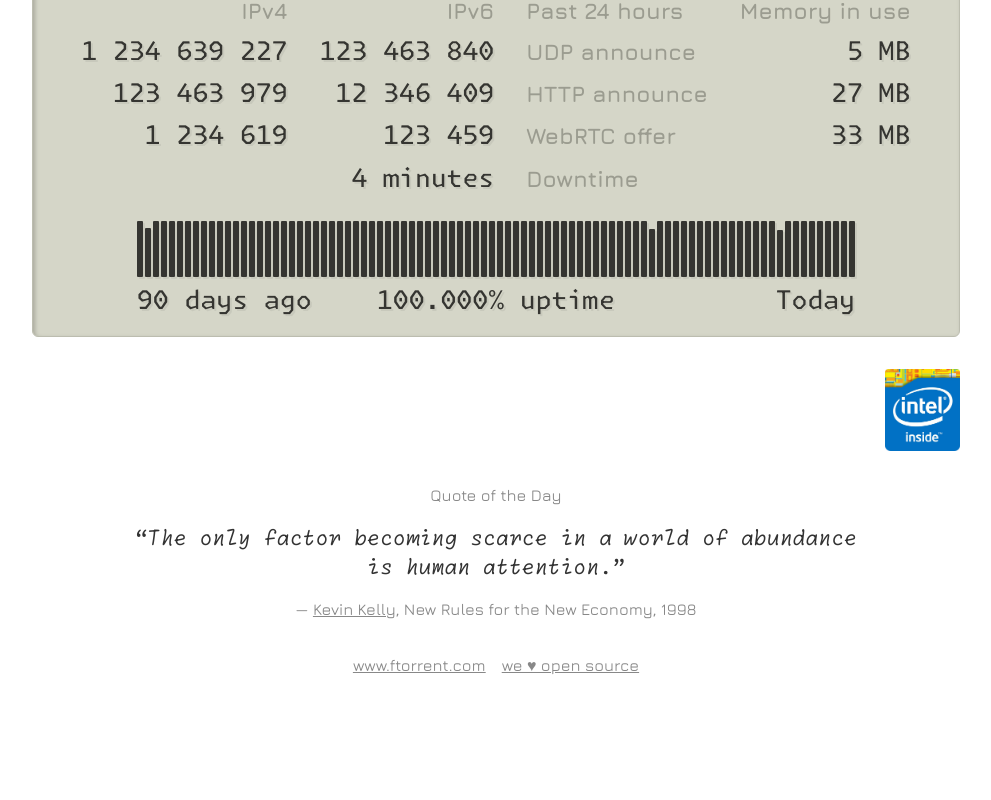
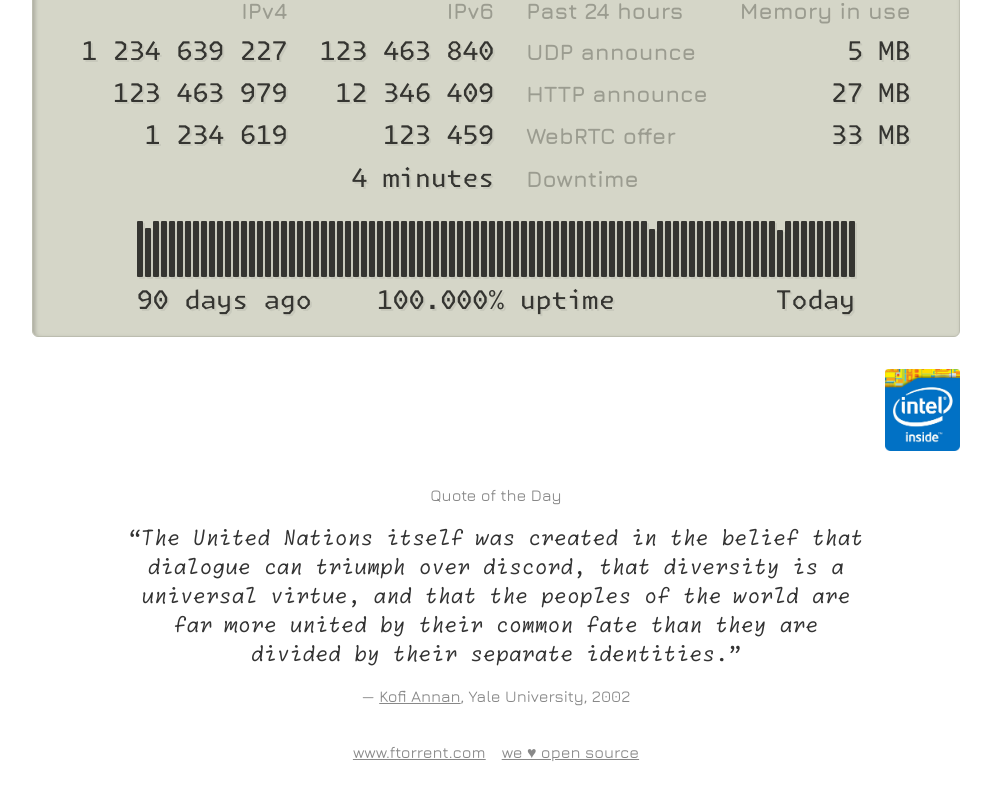
Before and after one commit to zootella/ftorrent, a Vue app in the folder open/page/: page / in a window 1280 px wide. Shown: the part 647-1447 px from the top of the page, without its empty margins (144-1135 px from the left). Before the commit the page ends 1388 px from the top, so only its background shows below. Built offline with nearby package versions, Linux system fonts and the light colour scheme.

Commit message:
quotes block done and curling fixed

```diff
--- a/open/page/src/components/Quote.vue
+++ b/open/page/src/components/Quote.vue
@@ -5,148 +5,7 @@ Between the fall of the Berlin Wall and the burst of the dot-com bubble, somethi
 
 These are their words.
 */
-const quotes = [
-{
-text: 'The world is now enmeshed in webs of telecommunication networks consisting of millions of tiny threads, or capillaries, that not only transmit information of all kinds at lightning speed, but also convey integrated models of social, political and economic behavior.',
-author: 'Václav Havel',
-url: 'https://en.wikipedia.org/wiki/V%C3%A1clav_Havel',
-context: 'Harvard commencement, 1995',
-},
-{
-text: 'The central political task of the final years of this century is the creation of a new model of coexistence among the various cultures, peoples, races and religious spheres within a single interconnected civilization.',
-author: 'Václav Havel',
-url: 'https://en.wikipedia.org/wiki/V%C3%A1clav_Havel',
-context: 'Liberty Medal acceptance, 1994',
-},
-{
-text: 'Our conscience must catch up to our reason, otherwise we are lost.',
-author: 'Václav Havel',
-url: 'https://en.wikipedia.org/wiki/V%C3%A1clav_Havel',
-context: 'Harvard commencement, 1995',
-},
-{
-text: 'The web is more a social creation than a technical one. I designed it for a social effect — to help people work together — and not as a technical toy.',
-author: 'Tim Berners-Lee',
-url: 'https://en.wikipedia.org/wiki/Tim_Berners-Lee',
-context: 'Weaving the Web, 1999',
-},
-{
-text: `Allowing everybody to write their own web page and express some vision of what is true and right — whether that\u2019s a car accident yesterday or how the universe is run — gives us this decentralized, distributed quest for truth, harmony, and understanding.`,
-author: 'Tim Berners-Lee',
-url: 'https://en.wikipedia.org/wiki/Tim_Berners-Lee',
-context: 'UU World interview, 1999',
-},
-{
-text: 'These networks of distributed intelligence will allow us to share information, to connect, and to communicate as a global community. From these connections we will derive robust and sustainable economic progress, strong democracies, better solutions to global and local environmental challenges, improved health care, and — ultimately — a greater sense of shared stewardship of our small planet.',
-author: 'Al Gore',
-url: 'https://en.wikipedia.org/wiki/Al_Gore',
-context: 'Address to the ITU, Buenos Aires, 1994',
-},
-{
-text: 'I see a new Athenian Age of democracy forged in the fora the GII will create.',
-author: 'Al Gore',
-url: 'https://en.wikipedia.org/wiki/Al_Gore',
-context: 'Address to the ITU, Buenos Aires, 1994',
-},
-{
-text: 'We will create a civilization of the Mind in Cyberspace. May it be more humane and fair than the world your governments have made before.',
-author: 'John Perry Barlow',
-url: 'https://en.wikipedia.org/wiki/John_Perry_Barlow',
-context: 'A Declaration of the Independence of Cyberspace, 1996',
-},
-{
-text: 'More than ever before in human history, we share a common destiny. We can master it only if we face it together.',
-author: 'Kofi Annan',
-url: 'https://en.wikipedia.org/wiki/Kofi_Annan',
-context: 'United Nations, late 1990s',
-},
-{
-text: 'It has been said that arguing against globalization is like arguing against the laws of gravity.',
-author: 'Kofi Annan',
-url: 'https://en.wikipedia.org/wiki/Kofi_Annan',
-context: 'Millennium Report, 2000',
-},
-{
-text: 'The United Nations itself was created in the belief that dialogue can triumph over discord, that diversity is a universal virtue, and that the peoples of the world are far more united by their common fate than they are divided by their separate identities.',
-author: 'Kofi Annan',
-url: 'https://en.wikipedia.org/wiki/Kofi_Annan',
-context: 'Yale University, 2002',
-},
-{
-text: 'The future of the Net is connected to the future of community, democracy, education, science, and intellectual life — some of the human institutions people hold most dear.',
-author: 'Howard Rheingold',
-url: 'https://en.wikipedia.org/wiki/Howard_Rheingold',
-context: 'The Virtual Community, 1993',
-},
-{
-text: 'The Net offers us a chance to take charge of our own lives and to redefine our role as citizens of local communities and of a global society.',
-author: 'Esther Dyson',
-url: 'https://en.wikipedia.org/wiki/Esther_Dyson',
-context: 'Release 2.0, 1997',
-},
-{
-text: 'The Net will celebrate human nature and human diversity if we do it right.',
-author: 'Esther Dyson',
-url: 'https://en.wikipedia.org/wiki/Esther_Dyson',
-context: 'Release 2.0, 1997',
-},
-{
-text: 'Globalization genuinely means interdependence, which means none of us who are fortunate can any longer help ourselves unless we are prepared to help our neighbors.',
-author: 'Bill Clinton',
-url: 'https://en.wikipedia.org/wiki/Bill_Clinton',
-context: 'World Economic Forum, Davos, 2000',
-},
-{
-text: 'Being digital is positive. It can flatten organizations, globalize society, decentralize control, and help harmonize people.',
-author: 'Nicholas Negroponte',
-url: 'https://en.wikipedia.org/wiki/Nicholas_Negroponte',
-context: 'Being Digital, 1995',
-},
-{
-text: 'Of all the endeavors we humans are now engaged in, perhaps the grandest of them all is the steady weaving together of our lives, minds, and artifacts into a global-scale network.',
-author: 'Kevin Kelly',
-url: 'https://en.wikipedia.org/wiki/Kevin_Kelly_(editor)',
-context: 'New Rules for the New Economy, 1998',
-},
-{
-text: 'The only factor becoming scarce in a world of abundance is human attention.',
-author: 'Kevin Kelly',
-url: 'https://en.wikipedia.org/wiki/Kevin_Kelly_(editor)',
-context: 'New Rules for the New Economy, 1998',
-},
-{
-text: 'We reject kings, presidents and voting. We believe in rough consensus and running code.',
-author: 'David Clark',
-url: 'https://en.wikipedia.org/wiki/David_D._Clark',
-context: 'IETF, 1992',
-},
-{
-text: 'In Cyberspace, the First Amendment is a local ordinance.',
-author: 'Mitch Kapor',
-url: 'https://en.wikipedia.org/wiki/Mitch_Kapor',
-context: `Foreword to The Big Dummy\u2019s Guide to the Internet, 1993`,
-},
-{
-text: 'In the Cold War, the most frequently asked question was \u201CHow big is your missile?\u201D In globalization, the most frequently asked question is \u201CHow fast is your modem?\u201D',
-author: 'Thomas Friedman',
-url: 'https://en.wikipedia.org/wiki/Thomas_Friedman',
-context: 'The Lexus and the Olive Tree, 1999',
-},
-{
-text: 'The Net interprets censorship as damage and routes around it.',
-author: 'John Gilmore',
-url: 'https://en.wikipedia.org/wiki/John_Gilmore_(activist)',
-context: 'TIME magazine, 1993',
-},
-{
-text: 'The information superhighway is more than a shortcut to every book in the Library of Congress. It is creating a totally new, global social fabric.',
-author: 'Nicholas Negroponte',
-url: 'https://en.wikipedia.org/wiki/Nicholas_Negroponte',
-context: 'Being Digital, 1995',
-},
-]
-
-const quotes2 = `
+const quoteBlock = `
 The world is now enmeshed in webs of telecommunication networks consisting of millions of tiny threads, or capillaries, that not only transmit information of all kinds at lightning speed, but also convey integrated models of social, political and economic behavior.
 Václav Havel
 https://en.wikipedia.org/wiki/V%C3%A1clav_Havel
@@ -267,7 +126,7 @@ https://en.wikipedia.org/wiki/Mitch_Kapor
 Foreword to The Big Dummy's Guide to the Internet, 1993
 0.5961122632485145
 
-In the Cold War, the most frequently asked question was 'How big is your missile?' In globalization, the most frequently asked question is 'How fast is your modem?'
+In the Cold War, the most frequently asked question was "How big is your missile?" In globalization, the most frequently asked question is "How fast is your modem?"
 Thomas Friedman
 https://en.wikipedia.org/wiki/Thomas_Friedman
 The Lexus and the Olive Tree, 1999
@@ -286,20 +145,62 @@ Being Digital, 1995
 0.35994851644267223
 `
 
-// Pick quote by UTC day number
-const day = Math.floor(Date.now() / 86_400_000)
-const quote = quotes[day % quotes.length]
+function makeRandom() {//if you add more quotes, here's how to make new random sorting orders for them
+	let s = '\n'
+	for (let i = 0; i < 50; i++) {
+		s += `${Math.random()}\n`
+	}
+	console.log(s)
+}
+
+function formatQuote(s) {
+	return s
+		.replace(/\s*--\s*/g, ' \u2014 ') // -- → em-dash, space-padded so the monospaced glyph isn't crowded
+		.replace(/(^|[\s\u2014(\[{])"/g, '$1\u2018') // opening " → curly open single (demoted so it nests inside the outer double quotes)
+		.replace(/"/g, '\u2019') // remaining " → curly close single
+		.replace(/(^|[\s\u2014(\[{])'/g, '$1\u2018') // opening ' → curly open single
+		.replace(/'/g, '\u2019') // remaining ' → curly close single, also the apostrophe glyph
+}
+// The opener set above (start-of-string, whitespace, em-dash, ( [ { ) is
+// what flags a " or ' as an opening quote rather than a closing one. When
+// adding quotes, eyeball the render; if you see two close-style glyphs
+// ('' or '') where an open/close pair belongs, the character before the
+// quote isn't in the opener set. Likely offenders:
+//   - ellipsis with no trailing space:       ...'yes'
+//   - colon or semicolon with no space:      said:"yes"
+//   - triple-nested quotation                (we only have two levels of glyphs)
+// Easiest fix: add a space in the source. Otherwise widen the opener set
+// to include the offending character.
+
+const quoteList = quoteBlock
+	.trim()
+	.split(/\n\s*\n/)
+	.map(block => {
+		const lines = block.split('\n').map(l => l.trim())
+		return {
+			text: formatQuote(lines[0]),
+			author: lines[1],
+			url: lines[2],
+			context: formatQuote(lines[3]),
+			order: parseFloat(lines[4]),  // scatters same-author runs across the calendar without scattering them in the source
+		}
+	})
+	.sort((a, b) => a.order - b.order)
+const day = Math.floor(Date.now() / 86_400_000)// Pick quote by UTC day number
+const quote = quoteList[day % quoteList.length]
+
 </script>
+<template>
 
-<template>
-	<div class="quote">
-		<div class="quote-title">Quote of the Day</div>
-		<blockquote>&ldquo;{{ quote.text }}&rdquo;</blockquote>
-		<div class="attribution">&mdash; <a :href="quote.url">{{ quote.author }}</a>, {{ quote.context }}</div>
-	</div>
+<div class="quote">
+	<div class="quote-title">Quote of the Day</div>
+	<blockquote>&ldquo;{{ quote.text }}&rdquo;</blockquote>
+	<div class="attribution">&mdash; <a :href="quote.url">{{ quote.author }}</a>, {{ quote.context }}</div>
+</div>
+
 </template>
+<style scoped>
 
-<style scoped>
 .quote {
 	max-width: 50rem;
 	margin: 2rem auto;
@@ -336,4 +237,5 @@ blockquote {
 	color: inherit;
 	text-decoration: underline;
 }
+
 </style>
```
